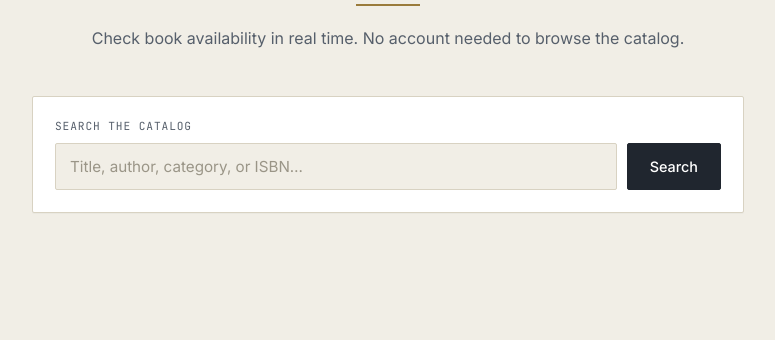
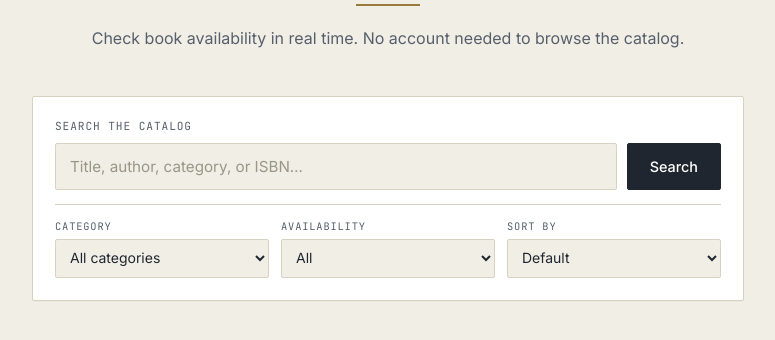
Before and after one commit to CristoRodriguez1/Rappiteca, a Django app: page / in a window 1280 px wide. Shown: the part 263-603 px from the top of the page, without its empty margins (252-1027 px from the left). Run offline with Django 5.2, Linux system fonts and the light colour scheme; data that the repository does not hold is empty.

Commit message:
FR-27 Filter Search

```diff
--- /dev/null
+++ b/catalog/fr27_filters.py
@@ -0,0 +1,71 @@
+"""
+FR-27 Filter search.
+
+IF a user performs a catalog search THEN THE Rappiteca system SHOULD allow the
+user to filter and sort the results within 3 seconds.
+"""
+
+from .models import Book
+
+AVAILABILITY_ALL = ''
+AVAILABILITY_AVAILABLE = 'available'
+AVAILABILITY_UNAVAILABLE = 'unavailable'
+
+AVAILABILITY_OPTIONS = [
+    (AVAILABILITY_ALL, 'All'),
+    (AVAILABILITY_AVAILABLE, 'Available only'),
+    (AVAILABILITY_UNAVAILABLE, 'Unavailable only'),
+]
+
+# Value sent in `?sort=` -> (label shown in the select, ORM ordering).
+# Unknown values are ignored so a hand-edited URL never breaks the page.
+SORT_OPTIONS = {
+    'title': ('Title (A–Z)', ['title']),
+    '-title': ('Title (Z–A)', ['-title']),
+    'author': ('Author (A–Z)', ['author', 'title']),
+    'available': ('Most copies available', ['-available_copies', 'title']),
+}
+
+
+def category_choices():
+    """Distinct, non-empty categories currently in the catalog, sorted A–Z."""
+    return list(
+        Book.objects.exclude(category='')
+        .order_by('category')
+        .values_list('category', flat=True)
+        .distinct()
+    )
+
+
+def read_filters(request):
+    """Reads the filter/sort params from the query string, discarding invalid ones."""
+    category = request.GET.get('category', '').strip()
+    availability = request.GET.get('availability', AVAILABILITY_ALL)
+    sort = request.GET.get('sort', '')
+
+    if availability not in dict(AVAILABILITY_OPTIONS):
+        availability = AVAILABILITY_ALL
+    if sort not in SORT_OPTIONS:
+        sort = ''
+
+    return {'category': category, 'availability': availability, 'sort': sort}
+
+
+def apply_filters(books, filters):
+    """Narrows and orders an already-searched Book queryset."""
+    if filters['category']:
+        books = books.filter(category__iexact=filters['category'])
+
+    if filters['availability'] == AVAILABILITY_AVAILABLE:
+        books = books.filter(available_copies__gt=0)
+    elif filters['availability'] == AVAILABILITY_UNAVAILABLE:
+        books = books.filter(available_copies=0)
+
+    if filters['sort']:
+        books = books.order_by(*SORT_OPTIONS[filters['sort']][1])
+
+    return books
+
+
+def has_active_filters(filters):
+    return any(filters.values())
--- a/catalog/static/catalog/css/style.css
+++ b/catalog/static/catalog/css/style.css
@@ -896,3 +896,53 @@ header.nav {
 @media (max-width: 560px) {
   .book-modal-inner { flex-direction: column; align-items: center; padding: 22px; }
 }
+
+/* ---------- FR-27 Filter search ---------- */
+.filter-bar {
+  display: flex;
+  flex-wrap: wrap;
+  align-items: flex-end;
+  gap: 12px;
+  margin-top: 14px;
+  padding-top: 14px;
+  border-top: 1px solid var(--line);
+}
+
+.filter-field {
+  display: flex;
+  flex-direction: column;
+  gap: 6px;
+  flex: 1 1 160px;
+}
+
+.filter-label {
+  font-family: 'JetBrains Mono', monospace;
+  font-size: 0.65rem;
+  letter-spacing: 0.08em;
+  text-transform: uppercase;
+  color: var(--ink-soft);
+}
+
+.filter-field select {
+  padding: 9px 10px;
+  font-family: 'Inter', sans-serif;
+  font-size: 0.875rem;
+  border: 1px solid var(--line);
+  border-radius: var(--radius);
+  background: var(--paper);
+  color: var(--ink);
+}
+
+.filter-field select:focus {
+  outline: none;
+  border-color: var(--brass);
+}
+
+.filter-clear { align-self: flex-end; }
+
+.results-count {
+  margin: 22px 0 0;
+  font-family: 'JetBrains Mono', monospace;
+  font-size: 0.75rem;
+  color: var(--ink-soft);
+}
--- a/catalog/templates/home.html
+++ b/catalog/templates/home.html
@@ -56,7 +56,7 @@
 
     <div class="search-card">
       <span class="search-label">Search the catalog</span>
-      <form class="search-form" action="{% url 'home' %}" method="get">
+      <form class="search-form" id="catalog-search" action="{% url 'home' %}" method="get">
         <input
           type="text"
           name="q"
@@ -65,6 +65,42 @@
         >
         <button type="submit">Search</button>
       </form>
+
+      {# FR-27 Filter search: the selects belong to #catalog-search so they travel with ?q= #}
+      <div class="filter-bar">
+        <label class="filter-field">
+          <span class="filter-label">Category</span>
+          <select name="category" form="catalog-search">
+            <option value="">All categories</option>
+            {% for categoria in categorias %}
+              <option value="{{ categoria }}" {% if categoria|lower == filtros.category|lower %}selected{% endif %}>{{ categoria }}</option>
+            {% endfor %}
+          </select>
+        </label>
+
+        <label class="filter-field">
+          <span class="filter-label">Availability</span>
+          <select name="availability" form="catalog-search">
+            {% for value, label in availability_options %}
+              <option value="{{ value }}" {% if value == filtros.availability %}selected{% endif %}>{{ label }}</option>
+            {% endfor %}
+          </select>
+        </label>
+
+        <label class="filter-field">
+          <span class="filter-label">Sort by</span>
+          <select name="sort" form="catalog-search">
+            <option value="">Default</option>
+            {% for value, label in sort_options %}
+              <option value="{{ value }}" {% if value == filtros.sort %}selected{% endif %}>{{ label }}</option>
+            {% endfor %}
+          </select>
+        </label>
+
+        {% if filtros_activos %}
+          <a href="{% url 'home' %}{% if searchTerm %}?q={{ searchTerm|urlencode }}{% endif %}" class="btn btn-ghost btn-small filter-clear">Clear filters</a>
+        {% endif %}
+      </div>
     </div>
 
     {% if messages %}
@@ -74,7 +110,9 @@
     {% endif %}
 
     {% if busqueda_vacia %}
-      <p class="empty-state">No results for "{{ searchTerm }}".</p>
+      <p class="empty-state">No results{% if searchTerm %} for "{{ searchTerm }}"{% endif %}{% if filtros_activos %} with the selected filters{% endif %}.</p>
+    {% elif busqueda_activa %}
+      <p class="results-count">{{ resultados|length }} result{{ resultados|length|pluralize }}</p>
     {% endif %}
 
     {% if busqueda_activa %}
@@ -103,7 +141,7 @@
                 <div class="result-action-stack">
                   <form action="{% url 'cancelar_reserva' item.loan_activo.id %}" method="post">
                     {% csrf_token %}
-                    <input type="hidden" name="next" value="{% url 'home' %}?q={{ searchTerm|default:''|urlencode }}">
+                    <input type="hidden" name="next" value="{{ request.get_full_path }}">
                     <button type="submit" class="btn btn-ghost btn-small">Cancel reservation</button>
                   </form>
                 </div>
@@ -134,7 +172,7 @@
                     <div class="result-action-buttons">
                       <form action="{% url 'salir_cola' item.entrada_cola.id %}" method="post">
                         {% csrf_token %}
-                        <input type="hidden" name="next" value="{% url 'home' %}?q={{ searchTerm|default:''|urlencode }}">
+                        <input type="hidden" name="next" value="{{ request.get_full_path }}">
                         <button type="submit" class="btn btn-ghost btn-small">Leave queue</button>
                       </form>
                       <button class="btn btn-ghost btn-small toggle-alert-btn"
@@ -147,7 +185,7 @@
                     <div class="result-action-buttons">
                       <form action="{% url 'unirse_cola' item.book.id %}" method="post">
                         {% csrf_token %}
-                        <input type="hidden" name="next" value="{% url 'home' %}?q={{ searchTerm|default:''|urlencode }}">
+                        <input type="hidden" name="next" value="{{ request.get_full_path }}">
                         <button type="submit" class="btn btn-solid btn-small">Join queue</button>
                       </form>
                       <button class="btn btn-ghost btn-small toggle-alert-btn"
--- a/catalog/views.py
+++ b/catalog/views.py
@@ -7,6 +7,7 @@ from django.utils.http import url_has_allowed_host_and_scheme
 
 from accounts.models import User
 from .audit import log_action
+from . import fr27_filters
 from .forms import BookForm
 from .models import AuditLog, Book, BookAvailabilityAlert
 from loans.models import Loan, WaitlistEntry
@@ -48,6 +49,11 @@ def home(request):
             | Q(category__icontains=search_term)
         )
 
+    # FR-27 Filter search
+    filtros = fr27_filters.read_filters(request)
+    books = fr27_filters.apply_filters(books, filtros)
+    filtros_activos = fr27_filters.has_active_filters(filtros)
+
     resultados = []
     for book in books:
         # Computed once per book: `estado_publico` hits the DB.
@@ -83,8 +89,13 @@ def home(request):
         'current_user': current_user,
         'searchTerm': search_term,
         'resultados': resultados,
-        'busqueda_activa': bool(search_term),
-        'busqueda_vacia': bool(search_term) and not books.exists(),
+        'busqueda_activa': bool(search_term) or filtros_activos,
+        'busqueda_vacia': (bool(search_term) or filtros_activos) and not resultados,
+        'filtros': filtros,
+        'filtros_activos': filtros_activos,
+        'categorias': fr27_filters.category_choices(),
+        'availability_options': fr27_filters.AVAILABILITY_OPTIONS,
+        'sort_options': [(value, label) for value, (label, _) in fr27_filters.SORT_OPTIONS.items()],
     }
     return render(request, 'home.html', contexto)
 
```
Also changed, not shown: catalog/test_fr27_filters.py (added, +100 -0 lines).
